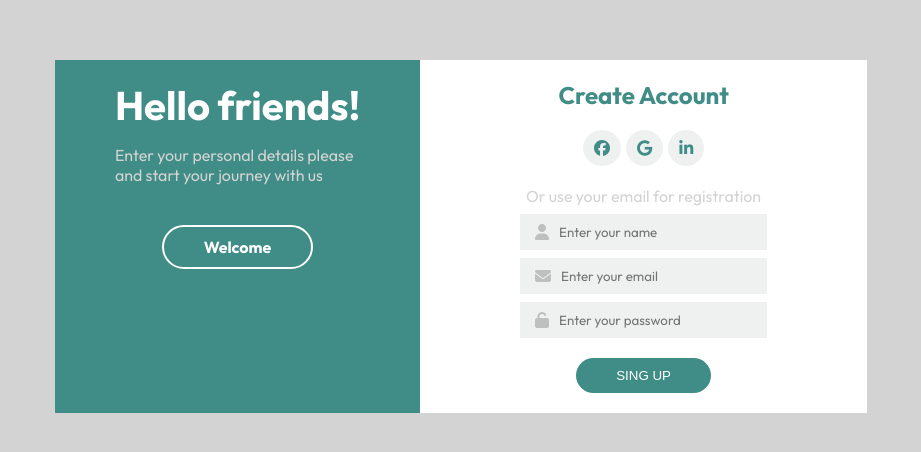
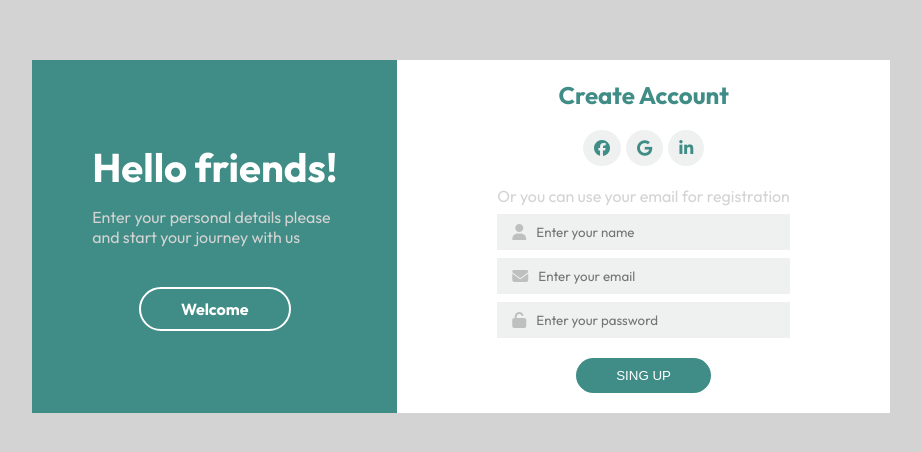
Before and after one commit to AnicetChiza/login-form, a plain HTML site: page index.html in a window 1280 px wide. Shown: the part 164-616 px from the top of the page, without its empty margins (179-1100 px from the left). Drawn offline with Linux system fonts and the light colour scheme.

Commit message:
add to my repository

```diff
--- a/css/style.css
+++ b/css/style.css
@@ -32,6 +32,11 @@ body {
 .general-section .first-bloc {
     color: #fff;
     padding: 20px 60px;
+    display: flex;
+    flex-direction: column;
+    justify-content: center;
+    align-items: center;
+    border-top-right-radius: -40px;
     background-color: rgb(63, 141, 134);
 }
 
--- a/index.html
+++ b/index.html
@@ -16,10 +16,12 @@
 <body>
     <section class="general-section">
         <div class="first-bloc">
-            <h1>Hello friends!</h1>
-            <p>Enter your personal details please</p>
-            <p>and start your journey with us</p>
-            <a class="welcome" href="#">Welcome</a>
+            <div>
+                <h1>Hello friends!</h1>
+                <p>Enter your personal details please</p>
+                <p>and start your journey with us</p>
+                <a class="welcome" href="#">Welcome</a>
+            </div>
         </div>
         <div class="second-bloc">
             <h1>Create Account</h1>
@@ -29,7 +31,7 @@
                 <i class="fa-brands fa-linkedin-in"></i>
             </div>
             <form action="">
-                <p>Or use your email for registration</p>
+                <p>Or you can use your email for registration</p>
                 <div class="input-text">
                     <i class="fa-solid fa-user"></i>
                     <input type="text" placeholder="Enter your name">
```
